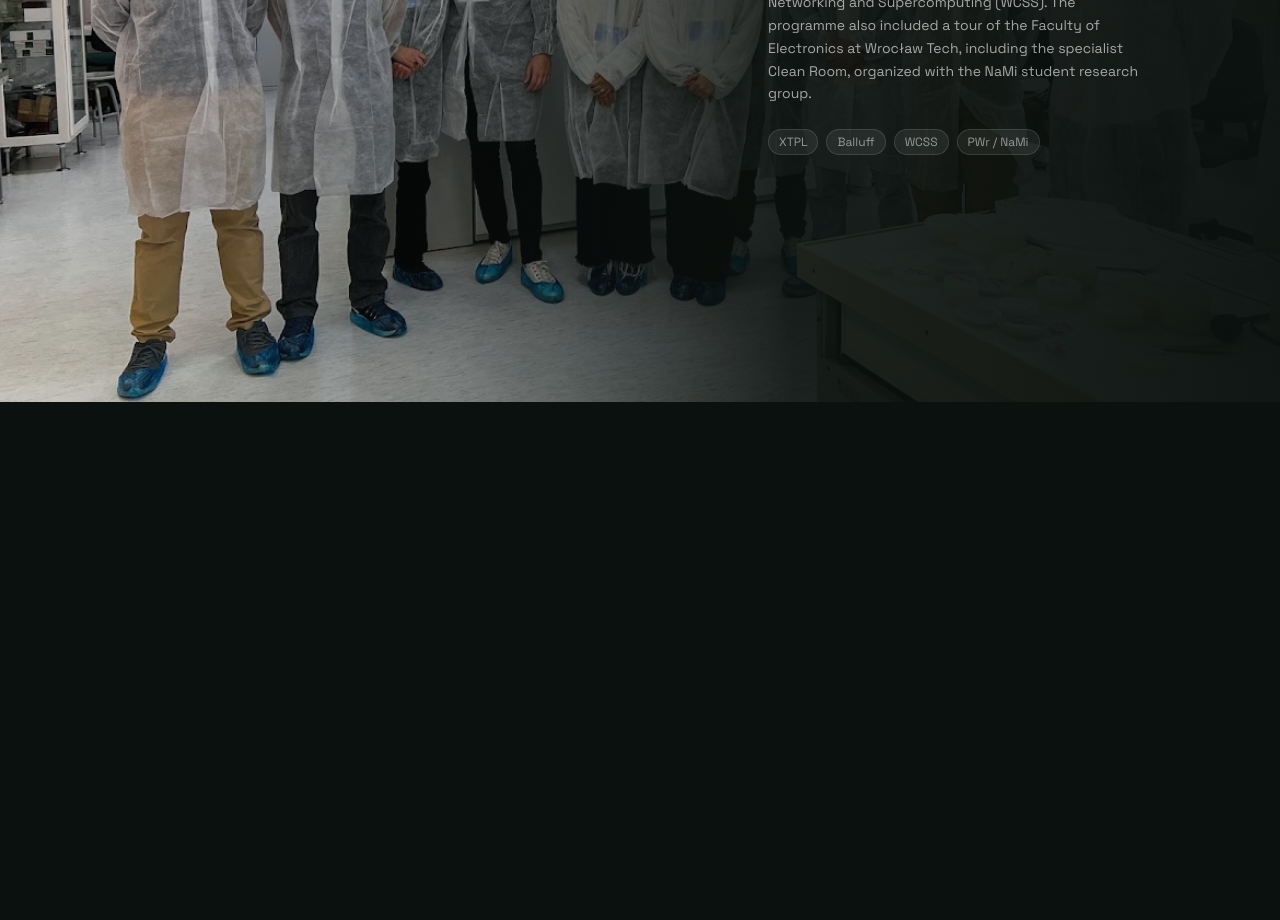
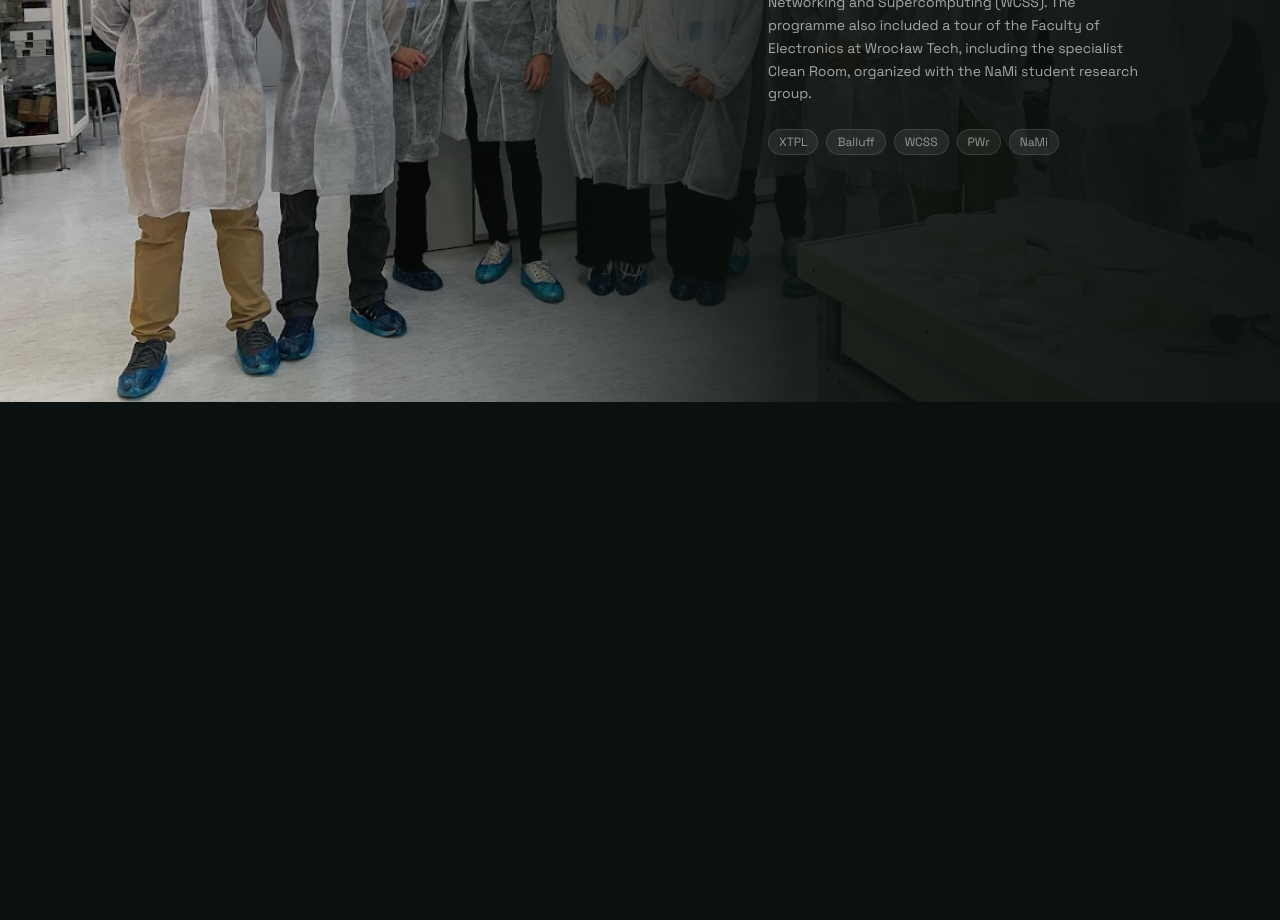
Before and after one commit to Solvro/web-unite-x-graz, a Next.js app: page /en in a window 1280 px wide. Shown: the part 6240-7160 px from the top of the page. Built offline with nearby package versions, Linux system fonts and the light colour scheme; grey boxes are pictures that could not be loaded.

Commit message:
fix: polish translations

```diff
--- a/components/sections/the-exchange.tsx
+++ b/components/sections/the-exchange.tsx
@@ -662,7 +662,7 @@ export function TheExchange() {
       date: t("wroclaw_date"),
       location: t("wroclaw_title"),
       body: t("wroclaw_body"),
-      companies: ["XTPL", "Balluff", "WCSS", "PWr / NaMi"],
+      companies: ["XTPL", "Balluff", "WCSS", "PWr", "NaMi"],
       accent: "#1FBB6E",
       photos: WROCLAW_PHOTOS,
     },
--- a/messages/pl.json
+++ b/messages/pl.json
@@ -49,7 +49,7 @@
     "section_subtitle": "Dwie społeczności studenckie. Dwa kraje. Jedna wspólna pasja do technologii.",
     "graz_title": "Graz, Austria",
     "graz_date": "Maj 2025",
-    "graz_body": "Członkowie KN Solvro odwiedzili Graz - Europejską Dolinę Krzemową. Zwiedzili zakłady produkcyjne ams OSRAM, w tym pomieszczenie Clean Room, zbadali najnowocześniejsze badania Silicon Austria Labs i odwiedzili laboratoria Technische Universität Graz. Studenci BEST Graz zadbali o to, by wizyta łączyła głębię techniczną z ciepłem kulturowym.",
+    "graz_body": "Członkowie KN Solvro odwiedzili Graz - Europejską Dolinę Krzemową. Zwiedzili zakłady produkcyjne ams OSRAM, w tym pomieszczenie Clean Room, zbadali najnowocześniejsze badania Silicon Austria Labs i odwiedzili laboratoria Technische Universität Graz. Studenci BEST Graz zadbali o to, by wizyta łączyła głębię techniczną z poznaniem kultury.",
     "graz_companies": "Odwiedzone firmy i instytucje",
     "wroclaw_title": "Wrocław, Polska",
     "wroclaw_date": "Październik 2025",
```
